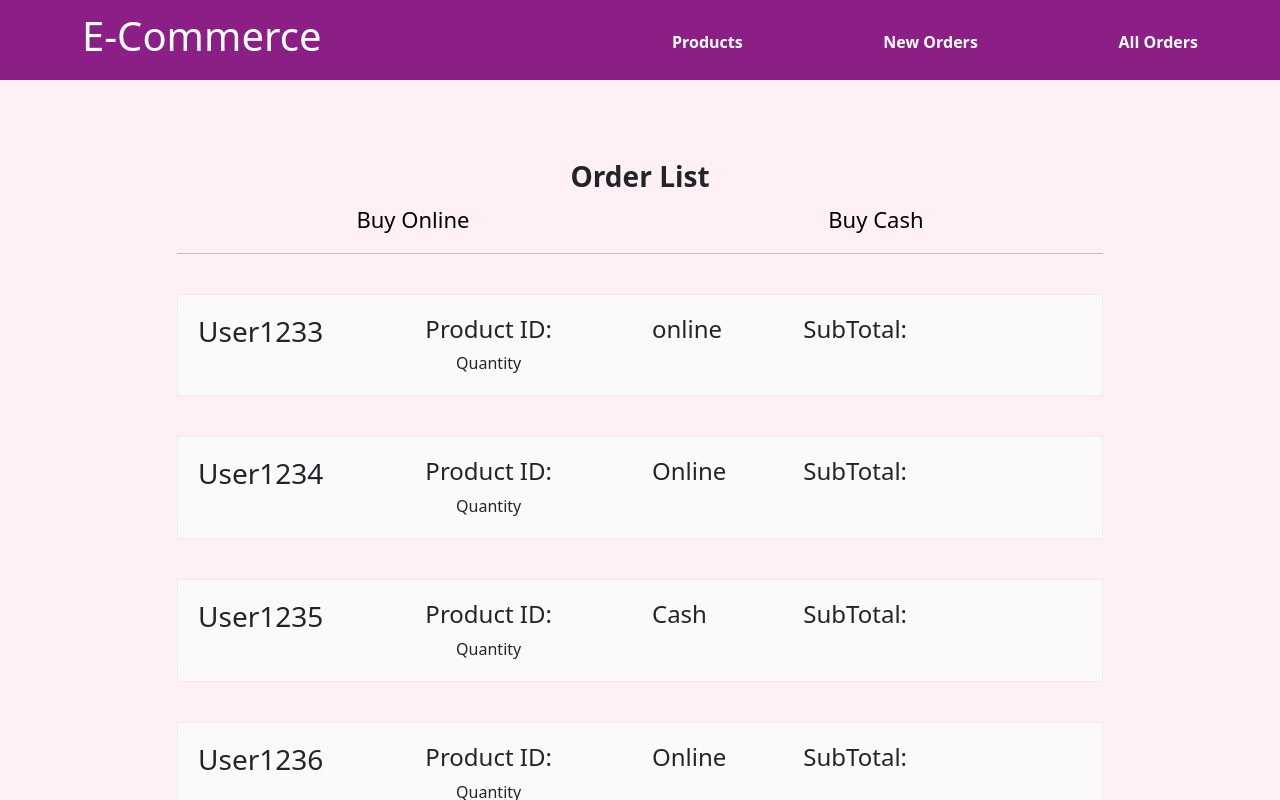
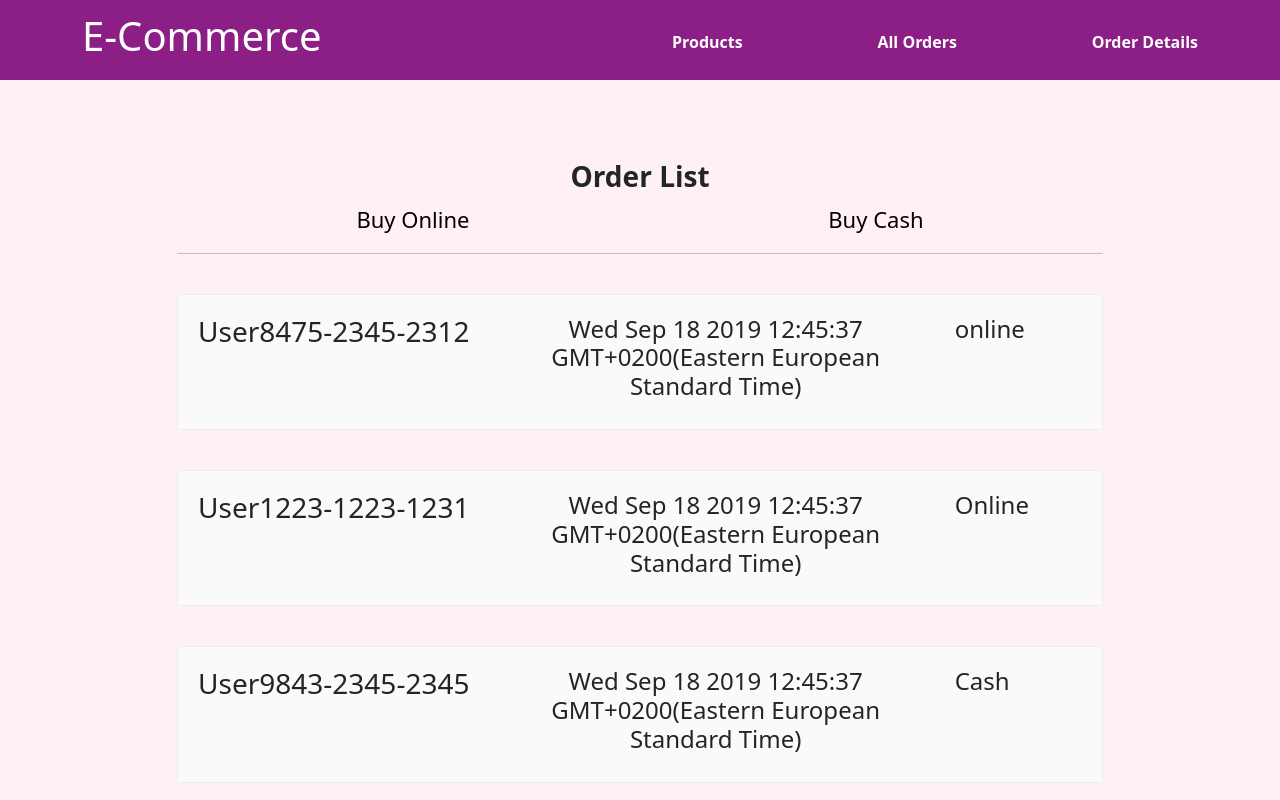
Before and after one commit to EsraaElshibly/Angular-Website, an Angular app: page /allOrders in a window 1280 px wide. Shown: the top 800 px of the page. Built offline with nearby package versions, Linux system fonts and the light colour scheme.

Commit message:
change style for exisiting order

```diff
--- a/src/app/Components/Orders/OrderPage/OrderPage.component.html
+++ b/src/app/Components/Orders/OrderPage/OrderPage.component.html
@@ -22,14 +22,13 @@
           <div class="order-data" *ngFor="let order of orderList">
             <div class="row">
               <!-- Div to Show User ID -->
-              <div class="col-md-2 col-12 user-name">
-                <h3>User{{ order.OrderId }} </h3>
+              <div class="col-md-4 col-12 user-name">
+                <h3>User{{ order.UserId }} </h3>
               </div>
 
-              <!-- Div to Show Products in Oerder -->
-              <div class="col-md-4 col-12 order-prd" >
-                <h4>Product ID: </h4>
-                <span>Quantity</span>
+              <!-- Div to Show Date in Oerder -->
+              <div class="col-md-6 col-12 order-prd" >
+                <h4> {{order.OrderDate}} </h4>
               </div>
 
               <!-- Div To show Payment Method -->
@@ -37,10 +36,6 @@
                 <h4>  {{order.PaymentType}} </h4>
               </div>
 
-              <!-- Div For showing total price for this order -->
-              <div class="col-md-2 col-12 order-price">
-                <h4>SubTotal: </h4>
-              </div>
             </div>
           </div>
 
--- a/src/app/Components/OrdersList/OrdersList.component.html
+++ /dev/null
@@ -1,54 +0,0 @@
-<!-- ORder page -->
-<div class="body-container">
-  <!-- Start Order Page -->
-  <div class="order-parent">
-    <div class="container">
-      <div class="row">
-        <section class="col-1"></section>
-        <!-- Center secion, I can Implement all code Inside it -->
-        <section class="col-10 center-sec">
-          <!-- First Row -->
-          <div class="f-row">
-            <h3 class="order-heading">Order List</h3>
-          </div>
-
-          <div class="s-row">
-            <h3>Order Total Price: {{totalPrice }} $ </h3>
-            <button class="bttn btn-checkout" (click)="checkout()">Begin Checkout</button>
-          </div>
-          <hr />
-
-          <!-- Third Row 'this row contains all of orders data' -->
-          <div class="order-data" *ngFor="let order of orderList">
-            <div class="row">
-              <!-- Div to Show User ID -->
-              <div class="col-md-2 col-12 user-name">
-                <h3>{{ order.ProductName }} </h3>
-              </div>
-
-              <!-- Div to Show Products in Oerder -->
-              <div class="col-md-4 col-12 order-prd" >
-                <img [src] = "order.ProductImg" alt="productImage" title="productImage" />
-              </div>
-
-              <!-- Div To show Payment Method -->
-              <div class="col-md-2 col-12 order-pay">
-                <input min="1" [max]="order.AvailablePieces" type="number" value="1" name="" class="form-control" #order.AvailablePieces >
-
-                <!-- <span>SubTotal: {{order.ProductPrice}} </span> -->
-              </div>
-
-              <!-- Div For showing total price for this order -->
-              <div class="col-md-2 col-12 order-price">
-                <h4>SubTotal: {{ order.AvailablePieces * order.ProductPrice }} $ </h4>
-              </div>
-            </div>
-          </div>
-
-        </section>
-        <section class="col-1"></section>
-      </div>
-    </div>
-  </div>
-  <!-- End Order Page -->
-</div>
--- a/src/app/Components/OrdersList/OrdersList.component.ts
+++ /dev/null
@@ -1,42 +0,0 @@
-import { Component, OnInit } from '@angular/core';
-import { Router } from '@angular/router';
-import { Products } from 'src/app/Models/Products'
-  import { ProductService } from 'src/app/Services/Product Services/Product.service'
-
-@Component({
-  selector: 'app-OrdersList',
-  templateUrl: './OrdersList.component.html',
-  styleUrls: ['./OrdersList.component.css']
-})
-export class OrdersListComponent implements OnInit {
-
-  orderList: any[] = []
-
-  constructor(private router: Router) { }
-
-  ngOnInit() {
-  }
-
-  // Calculate Total price for all order by using accessor decorator (get)
-  get totalPrice ()
-  {
-    return this.orderList?.reduce(
-      (sum, product) => ({
-        AvailablePieces: 1,
-        // calcuate the below evealluation to get total price
-        ProductPrice: sum.ProductPrice + product.AvailablePieces * product.ProductPrice
-      }),
-
-      // Set Intial value to make price = 0$ if there is no order
-      {AvailablePieces:1, ProductPrice: 0}
-    ).ProductPrice
-  }
-
-  // Function to complete order and pay by online method
-  checkout()
-  {
-    localStorage.setItem('totalPrice', JSON.stringify(this.totalPrice))
-    // this.router.navigate(['/payment'])
-  }
-
-}
--- a/src/app/Components/Products/ProductPage/ProductPage.component.html
+++ b/src/app/Components/Products/ProductPage/ProductPage.component.html
@@ -64,12 +64,13 @@
           </div>
 
           <div class="s-row">
-            <h3>Order Total Price: {{totalPrice | currency}} </h3>
+            <h3>Total Price: {{totalPrice | currency}} </h3>
             <button class="bttn btn-checkout" (click)="checkout()">Begin Checkout</button>
           </div>
           <hr />
 
           <!-- Third Row 'this row contains all of orders data' -->
+
           <div class="order-data" *ngFor="let order of orderList">
             <div class="">
               <!-- Div to Show User ID -->
--- a/src/app/Components/Products/ProductPage/ProductPage.component.ts
+++ b/src/app/Components/Products/ProductPage/ProductPage.component.ts
@@ -47,6 +47,10 @@
         }
     })
 
+    // Function to get data from localStorage to show in orderList
+    this.productService.loadOrder()
+    // Set orderlist by products that in localStorage to dhow in page
+    this.orderList = this.productService.getProducts()
     }
 
     // Function to add order in orderList
@@ -54,7 +58,7 @@
     {
       if(!this.productService.productsInOrder(product))
       {
-        product.AvailablePieces = 1
+        // product.AvailablePieces = 1
         this.productService.addOrder(product)
         this.orderList = [...this.productService.getProducts()]
         console.log(this.orderList);
--- a/src/app/Components/Shared/Navbar/Navbar.component.html
+++ b/src/app/Components/Shared/Navbar/Navbar.component.html
@@ -11,8 +11,8 @@
     <div class="items col-md-6 col-12">
       <ul class="list">
         <li><a routerLink="/products"> Products </a></li>
-        <li><a routerLink="/order"> New Orders </a></li>
         <li> <a routerLink="/allOrders"> All Orders </a> </li>
+        <li><a routerLink="/dtails"> Order Details </a></li>
       </ul>
     </div>
   </div>
--- a/src/app/app-routing.module.ts
+++ b/src/app/app-routing.module.ts
@@ -2,14 +2,12 @@ import { NgModule } from '@angular/core';
 import { RouterModule, Routes } from '@angular/router';
 // import { OnlinePaymentComponent } from './Components/OnlinePayment/OnlinePayment.component';
 import { OrderPageComponent } from './Components/Orders/OrderPage/OrderPage.component';
-import { OrdersListComponent } from './Components/OrdersList/OrdersList.component';
 import { ProductPageComponent } from './Components/Products/ProductPage/ProductPage.component';
 
 const routes: Routes = [
   {path: '', component: ProductPageComponent},  // to make this component is default for open
   {path: 'products', component: ProductPageComponent},
   {path: 'allOrders', component: OrderPageComponent},
-  {path: 'order', component: OrdersListComponent},
   // {path: 'payment', component: OnlinePaymentComponent}
 ];
 
```
Also changed, not shown: src/app/Components/OrdersList/OrdersList.component.css (deleted), 1 other file (tests, documents, lock files or other folders).
